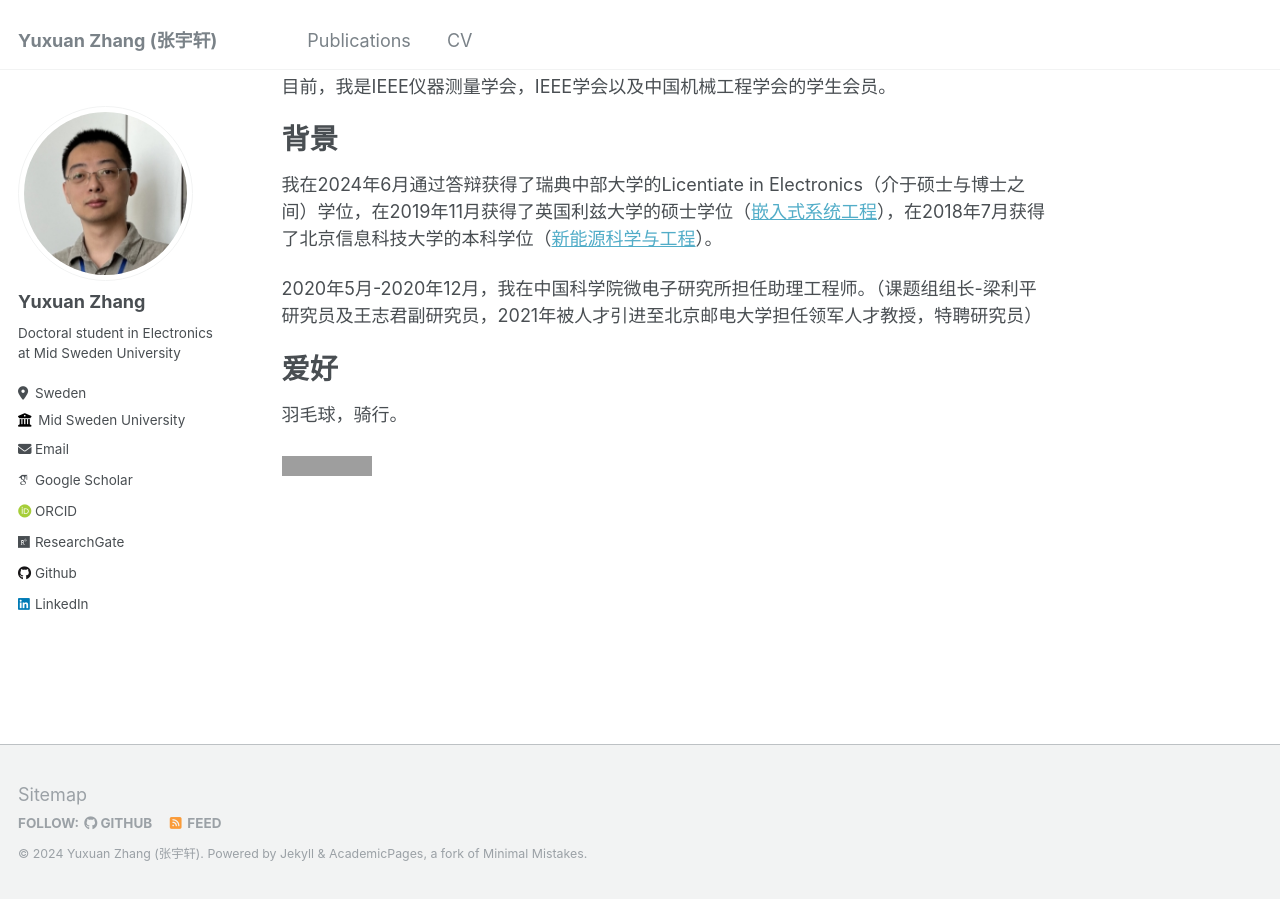
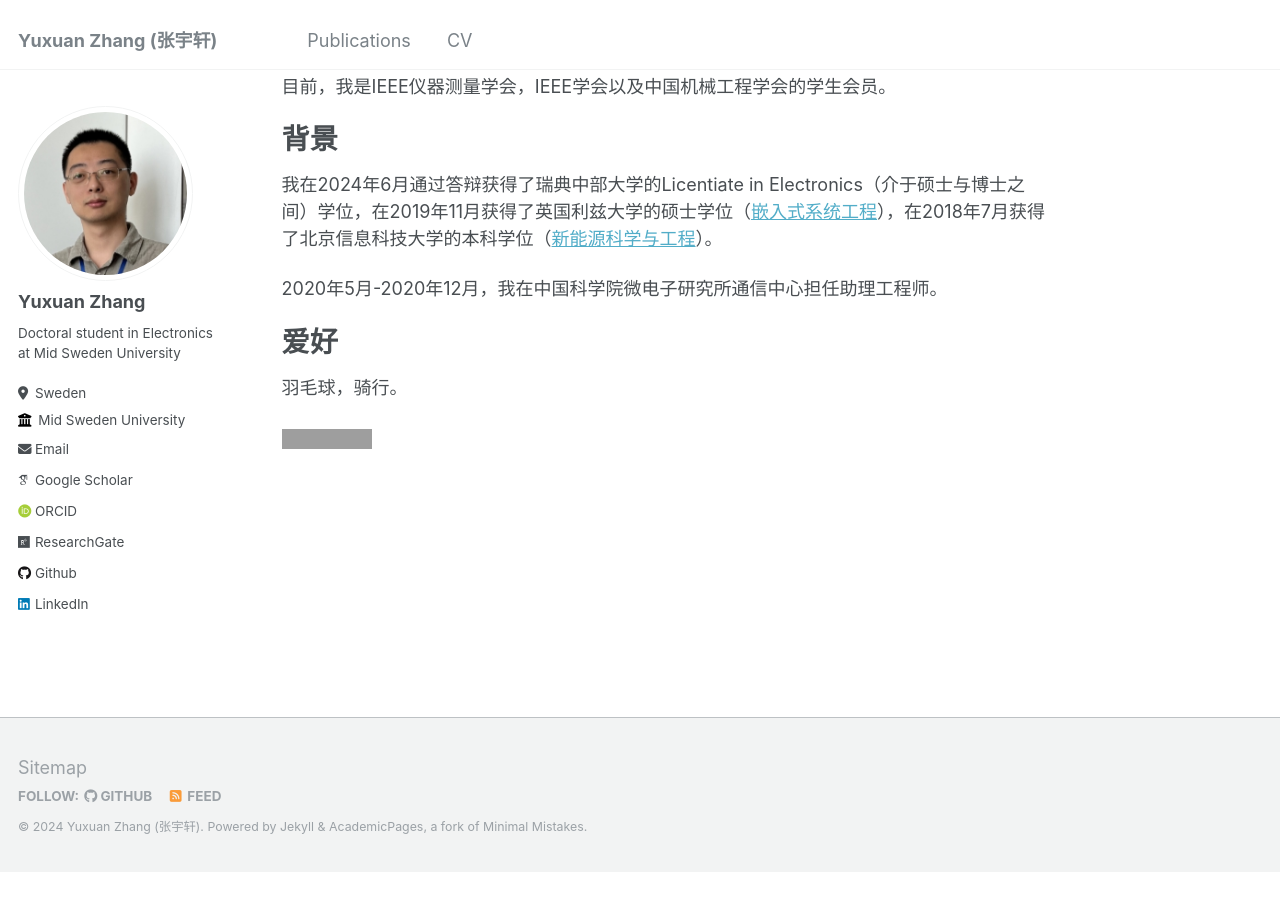
Before and after one commit to YuxuanZhang-96/YuxuanZhang-96.github.io, a Jekyll site: the page built from _pages/about.md, in a window 1280 px wide and 900 px high, scrolled down 1189 px. Built offline with Jekyll 4.4.1, drawn with Linux system fonts in a browser that asks for light colours; some web fonts are replaced; after the commit the page ends 2062 px from its top, so only the background shows below that; grey boxes are pictures that could not be loaded.

Commit message:
Update about.md

```diff
--- a/_pages/about.md
+++ b/_pages/about.md
@@ -36,7 +36,7 @@ Badminton & Cycling
 ======
 我在2024年6月通过答辩获得了瑞典中部大学的Licentiate in Electronics（介于硕士与博士之间）学位，在2019年11月获得了英国利兹大学的硕士学位（[嵌入式系统工程](https://courses.leeds.ac.uk/f310/embedded-systems-engineering-msc-eng-)），在2018年7月获得了北京信息科技大学的本科学位（[新能源科学与工程](https://www.bistu.edu.cn/jyjx/bks/bkzy/202309/W020230920631589846740.doc)）。
 
-2020年5月-2020年12月，我在中国科学院微电子研究所担任助理工程师。（课题组组长-梁利平研究员及王志君副研究员，2021年被人才引进至北京邮电大学担任领军人才教授，特聘研究员）
+2020年5月-2020年12月，我在中国科学院微电子研究所通信中心担任助理工程师。
 
 爱好
 ======
```
